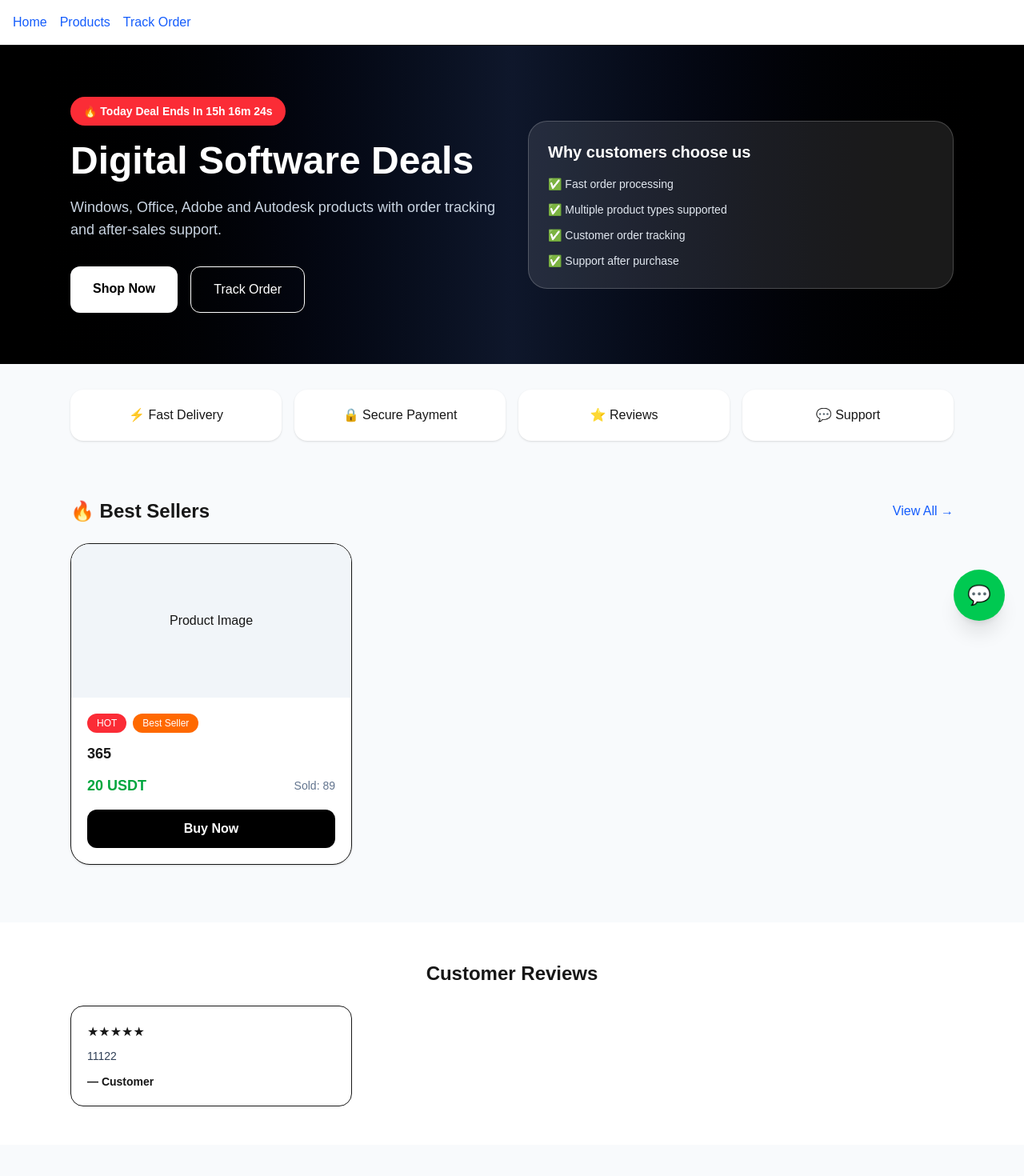
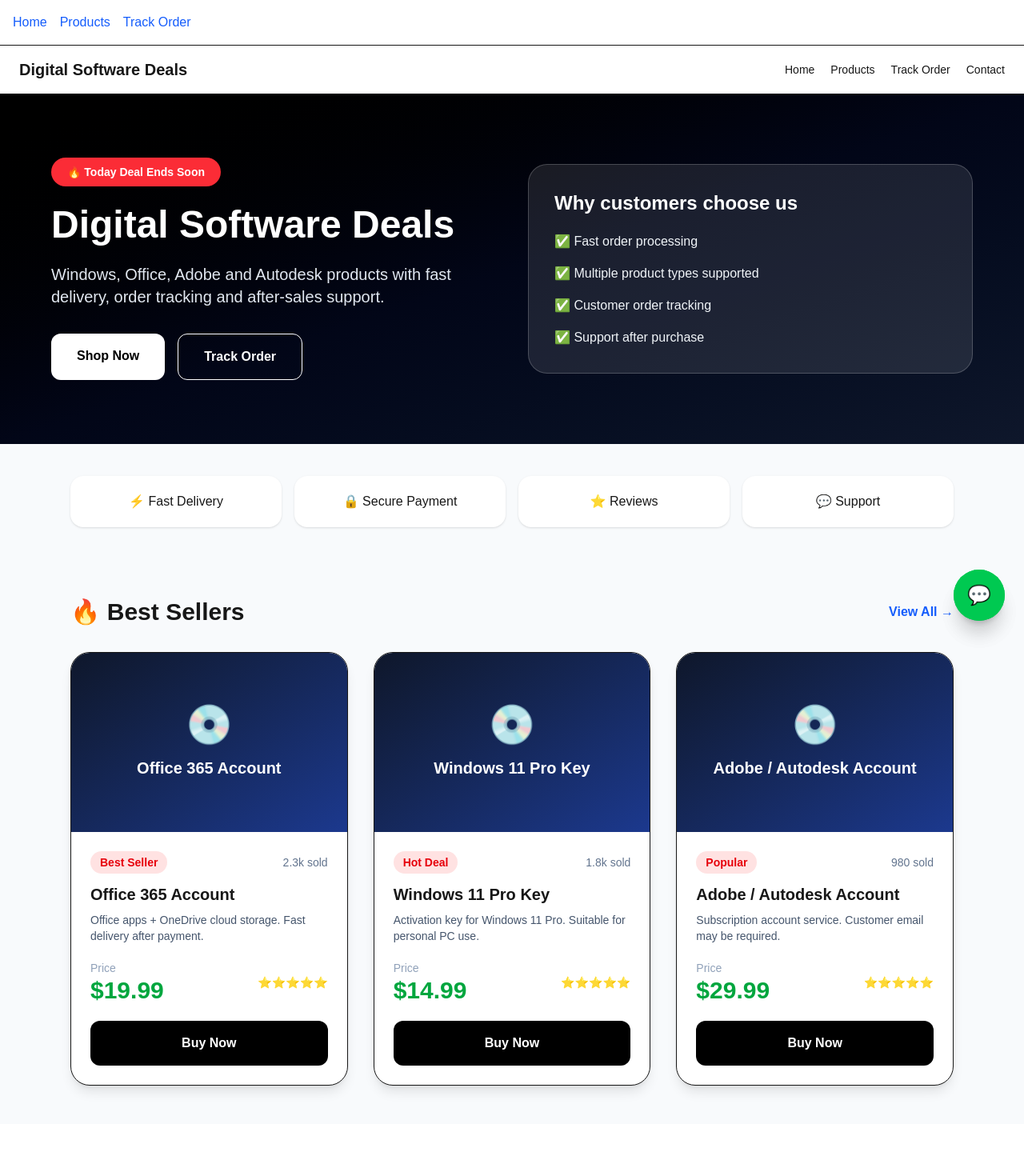
Before and after one commit to summitwang/Digital-Software-Deals, a Next.js app: page / in a window 1280 px wide. Shown: the top 1470 px of the page at 80% size. After the commit the page ends 1405 px from the top, so only its background shows below. Built offline with nearby package versions, Linux system fonts and the light colour scheme.

Commit message:
add product section

```diff
--- a/app/page.tsx
+++ b/app/page.tsx
@@ -1,173 +1,151 @@
-"use client";
+import Link from "next/link";
 
-import Link from "next/link";
-import { useEffect, useState } from "react";
-
-type Product = {
-  id: string;
-  title: string;
-  price: string;
-  image: string;
-  sales?: number;
-};
-
-type Review = {
-  id: string;
-  productId: string;
-  name: string;
-  rating: number;
-  comment: string;
-};
+const products = [
+  {
+    id: "office-365",
+    title: "Office 365 Account",
+    desc: "Office apps + OneDrive cloud storage. Fast delivery after payment.",
+    price: "19.99",
+    tag: "Best Seller",
+    sold: "2.3k sold",
+  },
+  {
+    id: "windows-11-pro",
+    title: "Windows 11 Pro Key",
+    desc: "Activation key for Windows 11 Pro. Suitable for personal PC use.",
+    price: "14.99",
+    tag: "Hot Deal",
+    sold: "1.8k sold",
+  },
+  {
+    id: "adobe-autodesk",
+    title: "Adobe / Autodesk Account",
+    desc: "Subscription account service. Customer email may be required.",
+    price: "29.99",
+    tag: "Popular",
+    sold: "980 sold",
+  },
+];
 
 export default function HomePage() {
-  const [products, setProducts] = useState<Product[]>([]);
-  const [reviews, setReviews] = useState<Review[]>([]);
-  const [timeLeft, setTimeLeft] = useState("");
-
-  useEffect(() => {
-    loadData();
-
-    const timer = setInterval(() => {
-      const now = new Date();
-      const end = new Date();
-      end.setHours(23, 59, 59, 999);
-
-      const diff = end.getTime() - now.getTime();
-      const h = Math.floor(diff / 1000 / 60 / 60);
-      const m = Math.floor((diff / 1000 / 60) % 60);
-      const s = Math.floor((diff / 1000) % 60);
-
-      setTimeLeft(`${h}h ${m}m ${s}s`);
-    }, 1000);
-
-    return () => clearInterval(timer);
-  }, []);
-
-  async function loadData() {
-    const productRes = await fetch("/api/products");
-    const productData = await productRes.json();
-    setProducts(productData);
-
-    const reviewRes = await fetch("/api/reviews");
-    const reviewData = await reviewRes.json();
-    setReviews(reviewData);
-  }
-
-  const hotProducts = products.slice(0, 6);
-  const previewReviews = reviews.slice(0, 3);
-
   return (
     <main className="min-h-screen bg-slate-50">
-      <section className="bg-gradient-to-r from-black via-slate-900 to-black text-white">
-        <div className="max-w-6xl mx-auto px-6 py-16 grid md:grid-cols-2 gap-10 items-center">
+      <nav className="flex items-center justify-between px-6 py-4 bg-white shadow-sm">
+        <div className="text-xl font-bold">Digital Software Deals</div>
+        <div className="flex gap-5 text-sm">
+          <Link href="/">Home</Link>
+          <Link href="#products">Products</Link>
+          <Link href="/track">Track Order</Link>
+          <Link href="/contact">Contact</Link>
+        </div>
+      </nav>
+
+      <section className="bg-gradient-to-br from-black via-slate-950 to-slate-900 text-white px-6 py-20">
+        <div className="max-w-6xl mx-auto grid md:grid-cols-2 gap-10 items-center">
           <div>
-            <div className="inline-block bg-red-500 text-white px-4 py-2 rounded-full text-sm font-bold mb-5">
-              🔥 Today Deal Ends In {timeLeft}
+            <div className="inline-block bg-red-500 px-5 py-2 rounded-full text-sm font-bold mb-6">
+              🔥 Today Deal Ends Soon
             </div>
 
-            <h1 className="text-4xl md:text-5xl font-bold mb-5">
+            <h1 className="text-5xl font-extrabold mb-6">
               Digital Software Deals
             </h1>
 
-            <p className="text-slate-300 text-lg mb-8">
-              Windows, Office, Adobe and Autodesk products with order tracking
-              and after-sales support.
+            <p className="text-xl text-slate-200 mb-8">
+              Windows, Office, Adobe and Autodesk products with fast delivery,
+              order tracking and after-sales support.
             </p>
 
-            <div className="flex flex-wrap gap-4">
-              <Link
-                href="/products"
-                className="bg-white text-black px-7 py-4 rounded-xl font-bold"
+            <div className="flex gap-4">
+              <a
+                href="#products"
+                className="bg-white text-black px-8 py-4 rounded-xl font-bold hover:bg-slate-200"
               >
                 Shop Now
-              </Link>
+              </a>
 
               <Link
                 href="/track"
-                className="border border-white px-7 py-4 rounded-xl"
+                className="border border-white px-8 py-4 rounded-xl font-bold hover:bg-white hover:text-black"
               >
                 Track Order
               </Link>
             </div>
           </div>
 
-          <div className="bg-white/10 border border-white/20 rounded-3xl p-6">
-            <h2 className="text-xl font-bold mb-4">Why customers choose us</h2>
-            <div className="space-y-3 text-sm text-slate-200">
-              <p>✅ Fast order processing</p>
-              <p>✅ Multiple product types supported</p>
-              <p>✅ Customer order tracking</p>
-              <p>✅ Support after purchase</p>
-            </div>
+          <div className="bg-white/10 border border-white/20 rounded-3xl p-8">
+            <h2 className="text-2xl font-bold mb-5">
+              Why customers choose us
+            </h2>
+            <ul className="space-y-4 text-slate-100">
+              <li>✅ Fast order processing</li>
+              <li>✅ Multiple product types supported</li>
+              <li>✅ Customer order tracking</li>
+              <li>✅ Support after purchase</li>
+            </ul>
           </div>
         </div>
       </section>
 
-      <section className="max-w-6xl mx-auto px-6 py-8 grid md:grid-cols-4 gap-4 text-center">
-        <div className="bg-white p-5 rounded-2xl shadow">⚡ Fast Delivery</div>
-        <div className="bg-white p-5 rounded-2xl shadow">🔒 Secure Payment</div>
-        <div className="bg-white p-5 rounded-2xl shadow">⭐ Reviews</div>
-        <div className="bg-white p-5 rounded-2xl shadow">💬 Support</div>
+      <section className="max-w-6xl mx-auto px-6 py-10 grid grid-cols-2 md:grid-cols-4 gap-4">
+        <div className="bg-white rounded-2xl shadow p-5 text-center">⚡ Fast Delivery</div>
+        <div className="bg-white rounded-2xl shadow p-5 text-center">🔒 Secure Payment</div>
+        <div className="bg-white rounded-2xl shadow p-5 text-center">⭐ Reviews</div>
+        <div className="bg-white rounded-2xl shadow p-5 text-center">💬 Support</div>
       </section>
 
-      <section className="max-w-6xl mx-auto px-6 py-10">
-        <div className="flex justify-between items-center mb-6">
-          <h2 className="text-2xl font-bold">🔥 Best Sellers</h2>
-
-          <Link href="/products" className="text-blue-600">
+      <section id="products" className="max-w-6xl mx-auto px-6 py-12">
+        <div className="flex items-center justify-between mb-8">
+          <h2 className="text-3xl font-extrabold">🔥 Best Sellers</h2>
+          <Link href="#products" className="text-blue-600 font-semibold">
             View All →
           </Link>
         </div>
 
-        <div className="grid md:grid-cols-3 gap-6">
-          {hotProducts.map((product) => (
+        <div className="grid md:grid-cols-3 gap-8">
+          {products.map((product) => (
             <div
               key={product.id}
-              className="bg-white rounded-3xl shadow hover:shadow-xl transition border overflow-hidden"
+              className="bg-white rounded-3xl shadow-lg overflow-hidden border hover:shadow-2xl transition"
             >
-              <Link href={`/products/${product.id}`}>
-                {product.image ? (
-                  <img
-                    src={product.image}
-                    alt={product.title}
-                    className="w-full h-48 object-cover"
-                  />
-                ) : (
-                  <div className="w-full h-48 bg-slate-100 flex items-center justify-center">
-                    Product Image
+              <div className="h-56 bg-gradient-to-br from-slate-900 to-blue-900 text-white flex items-center justify-center">
+                <div className="text-center px-4">
+                  <div className="text-5xl mb-4">💿</div>
+                  <div className="text-xl font-bold">{product.title}</div>
+                </div>
+              </div>
+
+              <div className="p-6">
+                <div className="flex justify-between items-center mb-3">
+                  <span className="bg-red-100 text-red-600 px-3 py-1 rounded-full text-sm font-bold">
+                    {product.tag}
+                  </span>
+                  <span className="text-sm text-slate-500">{product.sold}</span>
+                </div>
+
+                <h3 className="text-xl font-bold mb-2">{product.title}</h3>
+
+                <p className="text-slate-600 text-sm mb-5">
+                  {product.desc}
+                </p>
+
+                <div className="flex items-center justify-between mb-5">
+                  <div>
+                    <p className="text-sm text-slate-400">Price</p>
+                    <p className="text-3xl font-extrabold text-green-600">
+                      ${product.price}
+                    </p>
                   </div>
-                )}
-              </Link>
-
-              <div className="p-5">
-                <div className="flex gap-2 mb-3">
-                  <span className="bg-red-500 text-white text-xs px-3 py-1 rounded-full">
-                    HOT
-                  </span>
-                  <span className="bg-orange-500 text-white text-xs px-3 py-1 rounded-full">
-                    Best Seller
-                  </span>
+                  <div className="text-yellow-500 text-sm">
+                    ⭐⭐⭐⭐⭐
+                  </div>
                 </div>
 
                 <Link
-                  href={`/products/${product.id}`}
-                  className="font-bold text-lg block mb-3 hover:text-blue-600"
-                >
-                  {product.title}
-                </Link>
-
-                <div className="flex justify-between items-center mb-4">
-                  <span className="text-green-600 font-bold text-lg">
-                    {product.price}
-                  </span>
-                  <span className="text-sm text-slate-500">
-                    Sold: {product.sales || 0}
-                  </span>
-                </div>
-
-                <Link
-                  href={`/payment?productId=${product.id}`}
-                  className="block text-center bg-black text-white py-3 rounded-xl font-semibold"
+                  href={`/payment?product=${encodeURIComponent(
+                    product.title
+                  )}&amount=${product.price}`}
+                  className="block text-center bg-black text-white py-4 rounded-xl font-bold hover:bg-slate-800"
                 >
                   Buy Now
                 </Link>
@@ -177,50 +155,13 @@
         </div>
       </section>
 
-      <section className="bg-white py-12 mt-8">
-        <div className="max-w-6xl mx-auto px-6">
-          <h2 className="text-2xl font-bold mb-6 text-center">
-            Customer Reviews
-          </h2>
-
-          {previewReviews.length === 0 ? (
-            <p className="text-center text-slate-500">
-              Customer reviews will appear here.
-            </p>
-          ) : (
-            <div className="grid md:grid-cols-3 gap-6">
-              {previewReviews.map((review) => (
-                <div key={review.id} className="border p-5 rounded-2xl">
-                  <p className="mb-2">{"★".repeat(review.rating)}</p>
-                  <p className="text-sm text-slate-700 mb-3">
-                    {review.comment}
-                  </p>
-                  <p className="text-sm font-semibold">— {review.name}</p>
-                </div>
-              ))}
-            </div>
-          )}
-        </div>
-      </section>
-
-      <section className="max-w-6xl mx-auto px-6 py-14">
-        <div className="bg-black text-white rounded-3xl p-8 text-center">
-          <h2 className="text-3xl font-bold mb-4">
-            Ready to complete your order?
-          </h2>
-
-          <p className="text-slate-300 mb-6">
-            Browse available products and submit your order securely.
-          </p>
-
-          <Link
-            href="/products"
-            className="inline-block bg-white text-black px-8 py-4 rounded-xl font-bold"
-          >
-            Browse Products
-          </Link>
-        </div>
-      </section>
+      <a
+        href="https://wa.me/"
+        target="_blank"
+        className="fixed right-6 bottom-6 bg-green-500 text-white w-16 h-16 rounded-full flex items-center justify-center text-3xl shadow-xl"
+      >
+        💬
+      </a>
     </main>
   );
 }
```
